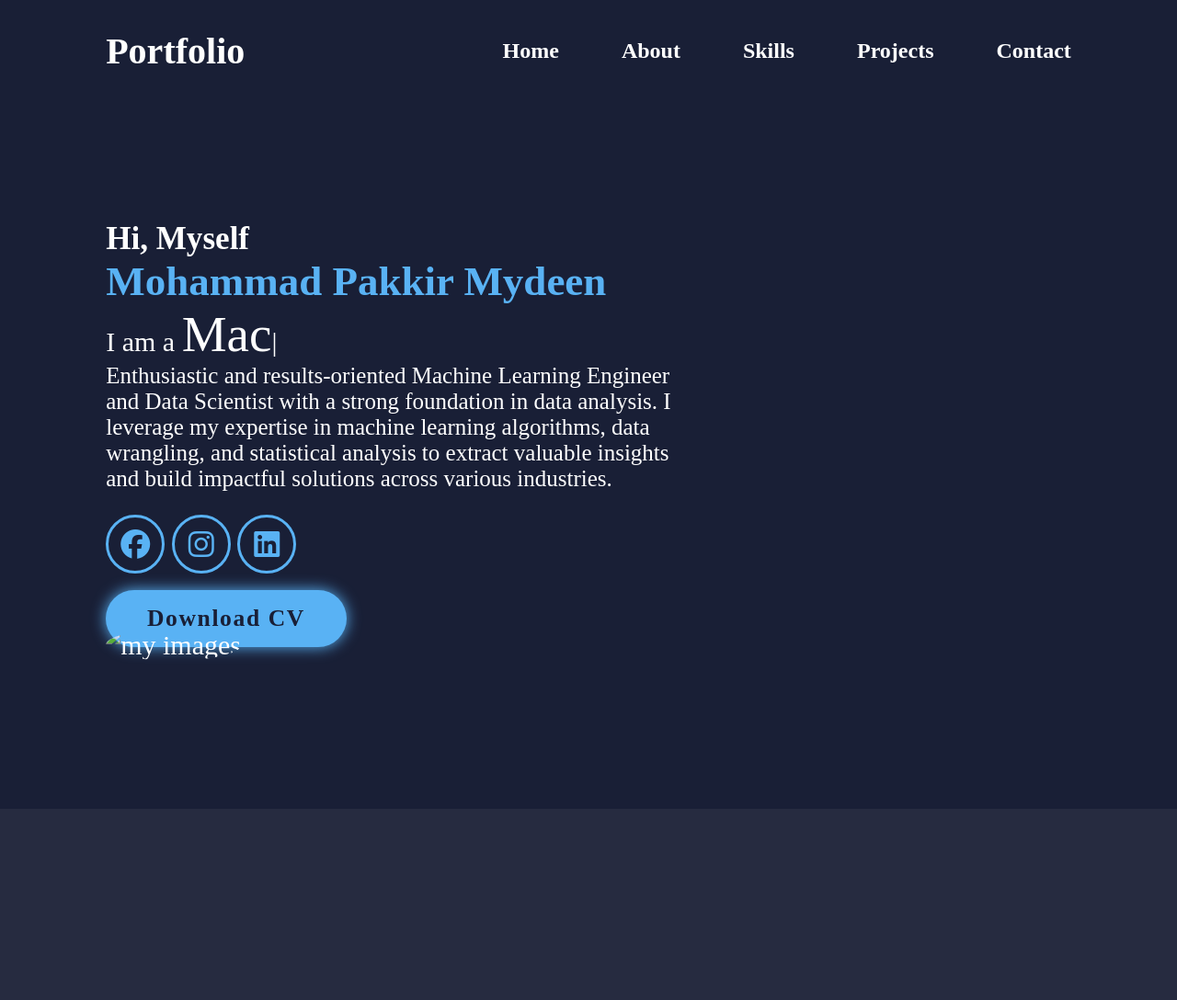
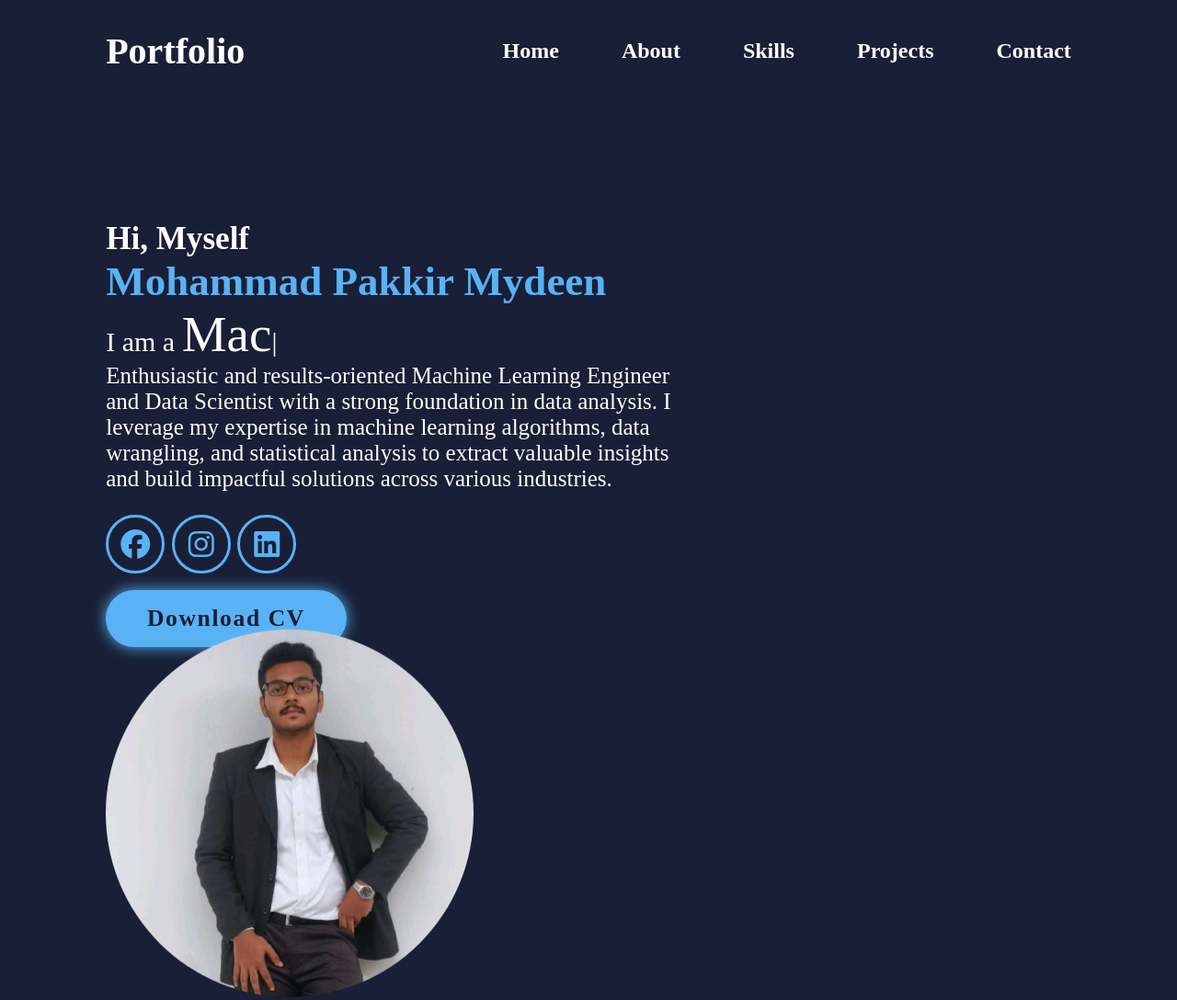
Before and after one commit to mohammad-pakkir-mydeen/portfolio-resume, a website: page index.html in a window 1280 px wide. Shown: the top 1088 px of the page at 92% size. Drawn offline with nearby package versions, Linux system fonts and the light colour scheme; a web font is replaced by a local one.

Commit message:
Update index.html

```diff
--- a/index.html
+++ b/index.html
@@ -42,7 +42,7 @@
             </div>
             <a href="https://drive.google.com/file/d/1EqZEx7tX0Sa9K842P7bRBh07ad6H2FI5/view?usp=sharing" class="btn">Download CV</a>
             <div class="home-image">
-                <img src="images\dp.png" alt="my images" id="img1">
+                <img src="images\image.png" alt="my images" id="img1">
             </div>
 
 
```
